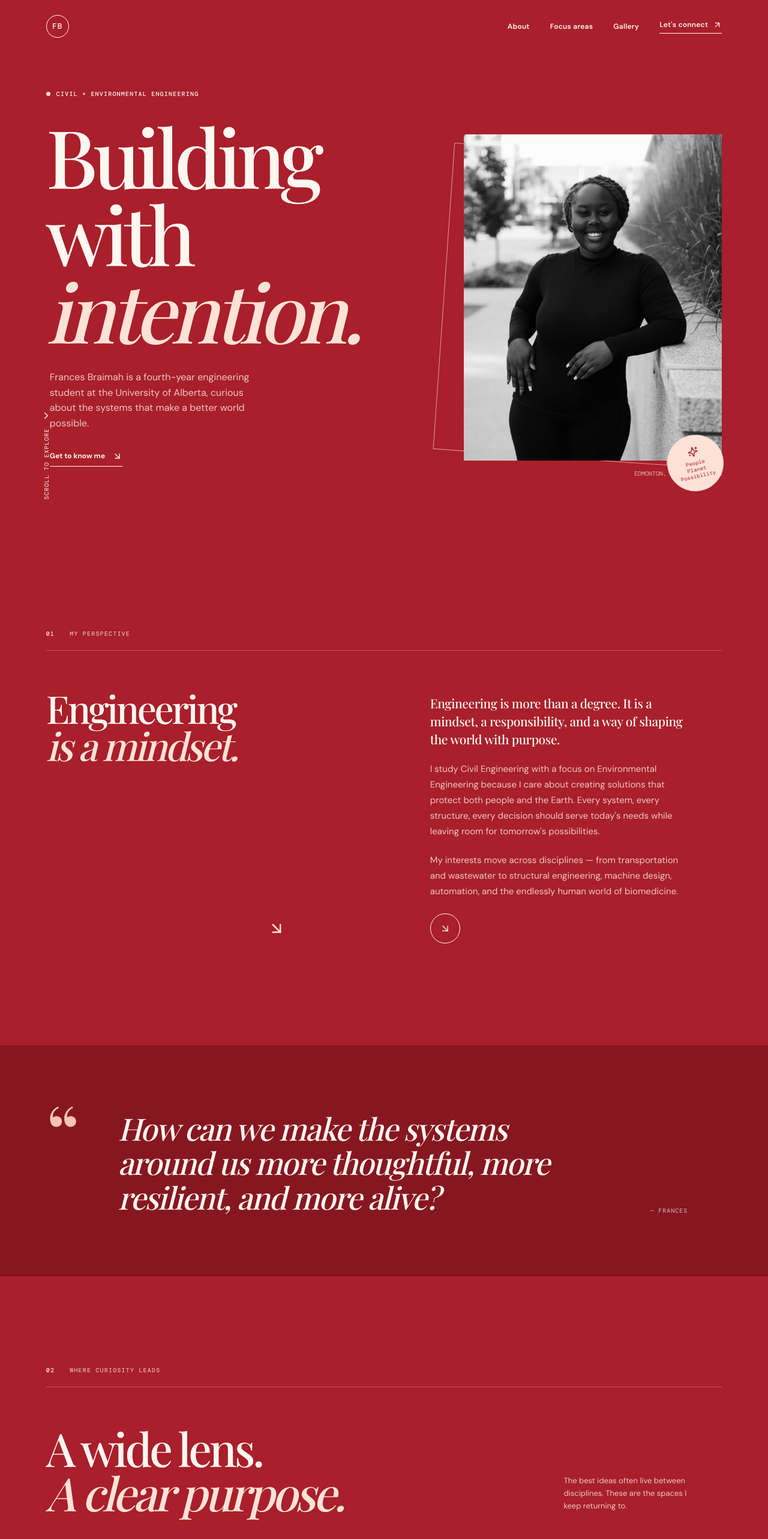
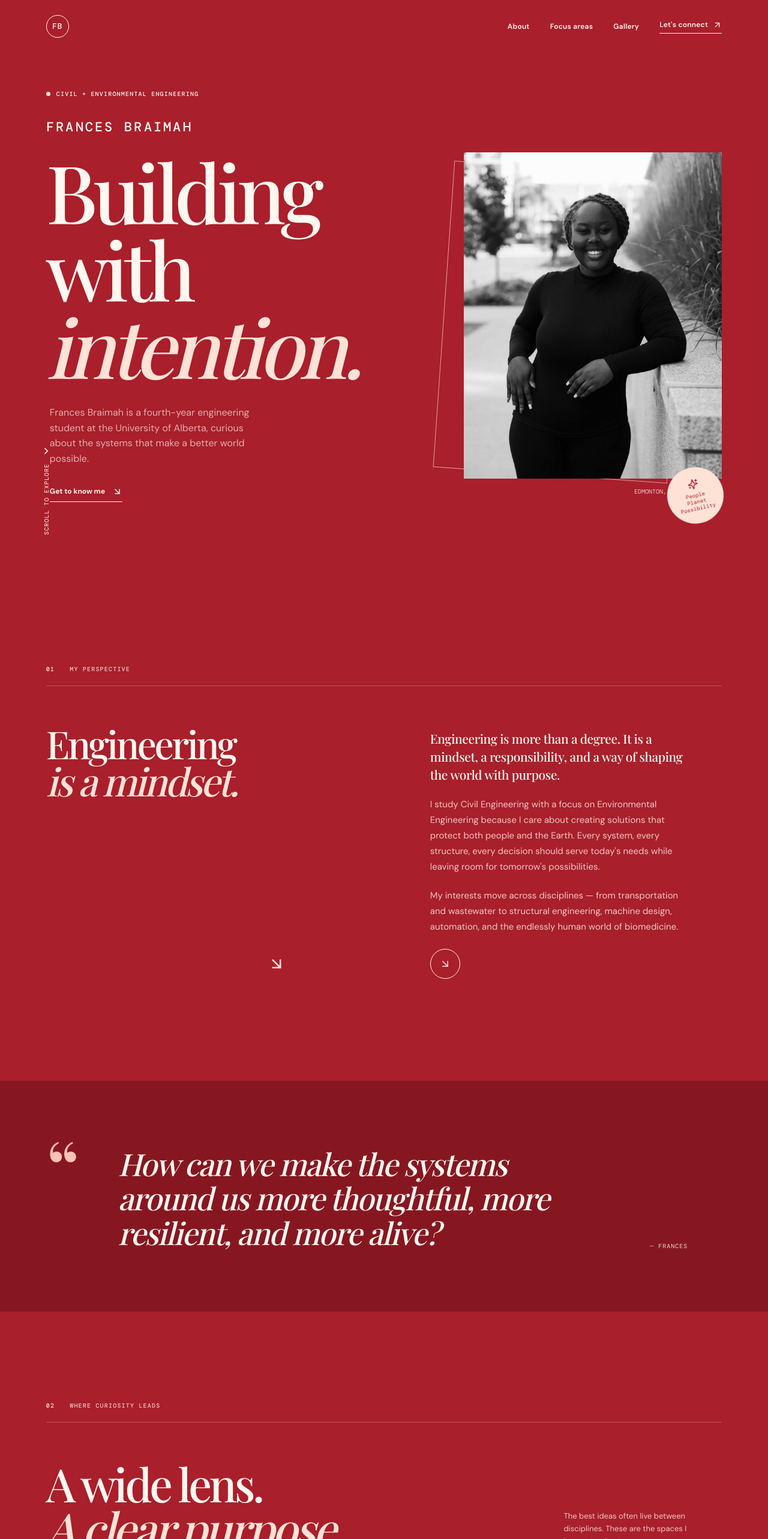
Before and after one commit to richiekay10/braimah, a React (Vite) app: page / in a window 1280 px wide. Shown: the top 2566 px of the page at 60% size. Built offline with nearby package versions, Linux system fonts and the light colour scheme; no server answers; the database is empty; a web font is replaced by a local one.

Commit message:
Updated index.css

```diff
--- a/src/App.tsx
+++ b/src/App.tsx
@@ -172,6 +172,13 @@ function App() {
       <section className="hero" id="top">
         <div className="hero-copy">
           <p className="eyebrow"><span className="eyebrow-dot" /> Civil + Environmental Engineering</p>
+          <p className="hero-name" aria-label="Frances Braimah">
+            {Array.from('Frances Braimah').map((char, i) => (
+              <span key={i} className="name-letter" style={{ animationDelay: `${0.15 + i * 0.045}s` }}>
+                {char === ' ' ? '\u00A0' : char}
+              </span>
+            ))}
+          </p>
           <h1>Building with<br /><em>intention.</em></h1>
           <p className="hero-intro">Frances Braimah is a fourth-year engineering student at the University of Alberta, curious about the systems that make a better world possible.</p>
           <a className="text-link" href="#about">Get to know me <ArrowDownRight size={17} /></a>
--- a/src/index.css
+++ b/src/index.css
@@ -26,7 +26,10 @@ button, input { font:inherit; }
 h1, .display-large, .display-medium, .display-small { font-family:var(--serif); font-weight:500; line-height:.96; letter-spacing:-.055em; margin:0; }
 h1 { font-size:clamp(70px, 10.5vw, 160px); }
 em { color:var(--blue-dark); font-weight:500; }
-.hero-intro { max-width:370px; font-size:16px; line-height:1.6; margin:34px 0 29px 6px; color:#454843; }
+.hero-name { font-family:var(--mono); font-size:clamp(14px, 1.8vw, 22px); font-weight:500; letter-spacing:.14em; text-transform:uppercase; margin:0 0 22px; color:var(--ink); overflow:hidden; padding-bottom:4px; }
+.name-letter { display:inline-block; opacity:0; transform:translateY(100%) rotate(8deg); animation:name-letter-in .6s cubic-bezier(.22,1,.36,1) forwards; }
+@keyframes name-letter-in { to { opacity:1; transform:translateY(0) rotate(0); } }
+.hero-intro { max-width:370px; font-size:16px; line-height:1.6; margin:34px 0 29px 6px; color:var(--ink); opacity:.85; }
 .text-link { display:inline-flex; align-items:center; gap:12px; margin-left:6px; font-size:12px; font-weight:700; border-bottom:1px solid var(--ink); padding-bottom:8px; transition:gap .25s ease; }
 .text-link:hover { gap:18px; }
 .hero-portrait-wrap { position:relative; justify-self:end; width:min(100%, 430px); aspect-ratio:.79; }
@@ -43,7 +46,7 @@ em { color:var(--blue-dark); font-weight:500; }
 .display-small { font-size:clamp(42px, 5vw, 74px); }
 .about-heading { position:relative; }
 .line-arrow { position:absolute; bottom:10px; right:18%; color:var(--blue-dark); }
-.about-copy { padding-top:7px; max-width:440px; font-size:15px; line-height:1.72; color:#50544e; }
+.about-copy { padding-top:7px; max-width:440px; font-size:15px; line-height:1.72; color:rgba(255,247,240,.82); }
 .about-copy p { margin:0 0 23px; }
 .about-copy .lead { color:var(--ink); font:500 21px/1.43 var(--serif); letter-spacing:-.02em; }
 .round-link { margin-top:20px; display:grid; place-items:center; width:50px; height:50px; border:1px solid var(--ink); border-radius:50%; transition:background .25s, color .25s; }
@@ -56,13 +59,13 @@ em { color:var(--blue-dark); font-weight:500; }
 .focus-section { padding-top:150px; padding-bottom:170px; }
 .focus-header { display:flex; justify-content:space-between; align-items:end; padding:65px 0 72px; }
 .display-medium { font-size:clamp(49px, 6vw, 88px); }
-.focus-note { max-width:230px; font-size:13px; line-height:1.6; color:#5a5e58; margin:0 3% 4px 0; }
+.focus-note { max-width:230px; font-size:13px; line-height:1.6; color:rgba(255,247,240,.75); margin:0 3% 4px 0; }
 .focus-list { border-top:1px solid var(--ink); }
 .focus-item { display:grid; grid-template-columns:80px 1fr 1.2fr 35px; align-items:center; gap:28px; min-height:110px; border-bottom:1px solid var(--line); transition:padding .3s, background .3s; }
 .focus-item:hover { background:var(--paper-deep); padding:0 20px; }
 .focus-number { font:11px var(--mono); color:var(--blue-dark); }
 .focus-item h3 { font:500 25px var(--serif); margin:0; }
-.focus-item p { color:#656a63; font-size:13px; margin:0; max-width:285px; line-height:1.5; }
+.focus-item p { color:rgba(255,247,240,.78); font-size:13px; margin:0; max-width:285px; line-height:1.5; }
 .focus-icon { color:var(--blue-dark); transition:transform .3s; }
 .focus-item:hover .focus-icon { transform:translate(4px,-4px); }
 .journey-section { padding-bottom:170px; }
@@ -71,7 +74,7 @@ em { color:var(--blue-dark); font-weight:500; }
 .journey-item { display:grid; grid-template-columns:60px 1fr 22px; align-items:start; gap:22px; padding:24px 0; border-bottom:1px solid var(--line); }
 .journey-year { font:11px var(--mono); color:var(--blue-dark); }
 .journey-item h3 { margin:5px 0 5px; font-size:15px; font-weight:600; }
-.journey-item p { margin:0; color:#6a6e68; font-size:13px; }
+.journey-item p { margin:0; color:rgba(255,247,240,.75); font-size:13px; }
 .gallery-section { background:#271617; color:var(--ink); padding:110px 0 125px; }
 .section-kicker.light { color:#9a9d96; border-color:rgba(243,240,233,.2); }
 .section-kicker.light span:first-child { color:var(--blue); }
@@ -93,11 +96,11 @@ em { color:var(--blue-dark); font-weight:500; }
 .gallery-empty small { font:10px var(--mono); color:#737970; }
 .connect-section { padding-top:150px; }
 .connect-top { display:flex; justify-content:space-between; align-items:start; }
-.connect-note { max-width:270px; margin:0 5% 0 0; color:#60645e; font-size:13px; line-height:1.6; }
+.connect-note { max-width:270px; margin:0 5% 0 0; color:rgba(255,247,240,.82); font-size:13px; line-height:1.6; }
 .connect-bottom { display:flex; justify-content:space-between; align-items:end; padding:95px 0 130px; }
 .display-large { font-size:clamp(60px, 9vw, 135px); }
 .email-link { display:flex; gap:12px; align-items:center; color:var(--blue-dark); border-bottom:1px solid var(--blue-dark); padding-bottom:9px; font-size:13px; font-weight:600; margin-bottom:9px; }
-footer { padding:22px 0 30px; border-top:1px solid var(--line); display:flex; align-items:center; justify-content:space-between; color:#777b73; font:10px var(--mono); text-transform:uppercase; letter-spacing:.08em; }
+footer { padding:22px 0 30px; border-top:1px solid var(--line); display:flex; align-items:center; justify-content:space-between; color:rgba(255,247,240,.75); font:10px var(--mono); text-transform:uppercase; letter-spacing:.08em; }
 .footer-center { color:var(--blue-dark); }
 .social-links { display:flex; gap:16px; }
 .social-links a { transition:color .2s, transform .2s; }
@@ -126,11 +129,12 @@ footer { padding:22px 0 30px; border-top:1px solid var(--line); display:flex; al
 .hero-intro, .about-copy, .focus-note, .journey-item p, .connect-note { color:rgba(255,247,240,.78); }
 .eyebrow-dot { background:var(--blue-dark); }
 .hero-portrait-frame { border-color:var(--blue-dark); }
-.portrait-caption, .section-kicker, .journey-label { color:rgba(255,247,240,.68); }
+.portrait-caption, .section-kicker, .journey-label { color:rgba(255,247,240,.78); }
 .section-kicker span:first-child, .focus-number, .journey-year, .footer-center, .email-link { color:var(--blue-dark); }
 .round-link, .text-link, .nav-contact { border-color:var(--ink); }
 .statement-band { background:var(--paper-deep); color:var(--ink); }
-.quote-credit, .gallery-subtitle { color:rgba(255,247,240,.72); }
+.quote-credit { color:rgba(255,247,240,.85); }
+.gallery-subtitle { color:rgba(255,247,240,.72); }
 .focus-list, .journey-list { border-color:var(--ink); }
 .focus-item, .journey-item, footer { border-color:var(--line); }
 .focus-item:hover { background:var(--paper-deep); }
```
